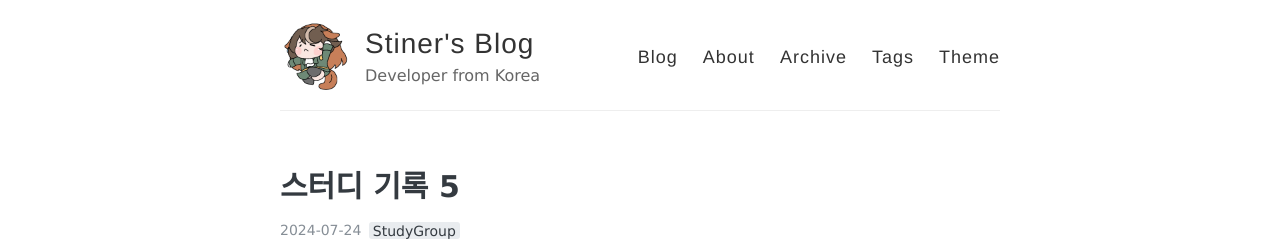
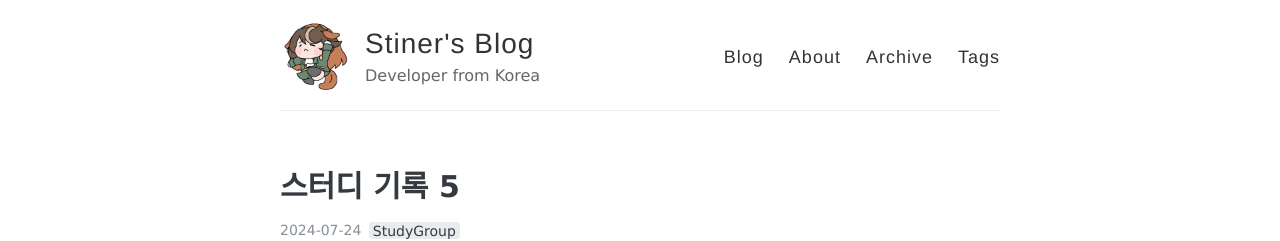
Before and after one commit to Stiner/stiner.github.io, a Jekyll site: the page built from index.html, in a window 1280 px wide. Shown: the top 241 px of the page. Built offline with Jekyll 4.4.1, drawn with Linux system fonts in a browser that asks for light colours; the list of posts is cut into pages by our own code.

Commit message:
no message

```diff
--- a/_config.yml
+++ b/_config.yml
@@ -28,8 +28,8 @@ navigation:
     url: /archive
   - name: Tags
     url: /tags
-  - name: Theme
-    url: https://github.com/AWEEKJ/kiko-now
+#  - name: Theme
+#    url: https://github.com/AWEEKJ/kiko-now
 
 # Pagination
 paginate: 5
```
